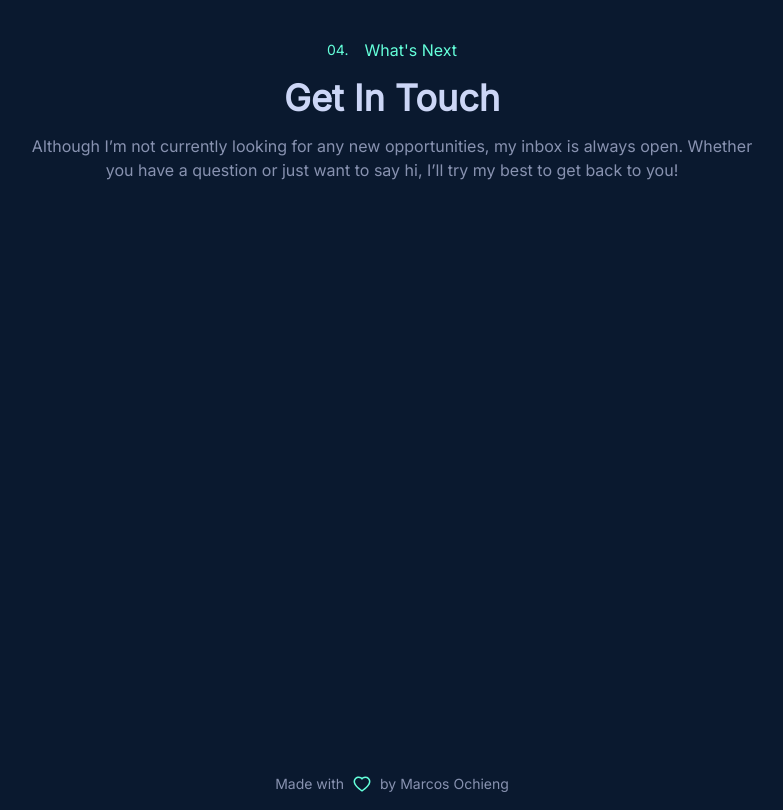
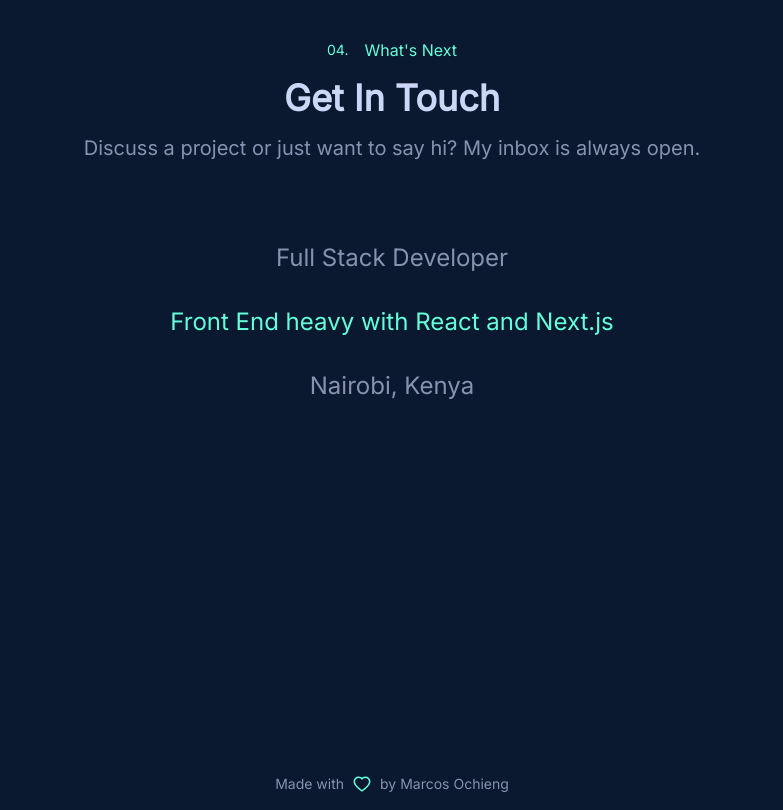
Before and after one commit to Marcos8060/port, a Next.js app: page / in a window 1280 px wide. Shown: the part 5680-6490 px from the top of the page, without its empty margins (248-1031 px from the left). Built offline with nearby package versions, Linux system fonts and the light colour scheme.

Commit message:
made changes in the contact section

```diff
--- a/components/contact.js
+++ b/components/contact.js
@@ -11,11 +11,20 @@ const Contact = () => {
         <h1 className="font-black text-white text-4xl text-center">
           Get In Touch
         </h1>
-        <p className="text-center text-gray w-7/12 mx-auto">
-          Although I’m not currently looking for any new opportunities, my inbox
-          is always open. Whether you have a question or just want to say hi,
-          I’ll try my best to get back to you!
+        <p className="text-center text-xl text-gray w-7/12 mx-auto">
+          Discuss a project or just want to say hi? My inbox is always open.
         </p>
+        <div className="flex flex-col items-center justify-center h-72 space-y-8">
+          <h1 className="text-center text-2xl text-gray">
+            Full Stack Developer
+          </h1>
+          <h1 className="text-center text-2xl text-secondary space-y-4">
+            Front End heavy with React and Next.js
+          </h1>
+          <h1 className="text-center text-2xl text-gray space-y-4">
+            Nairobi, Kenya
+          </h1>
+        </div>
       </section>
     </>
   );
```
